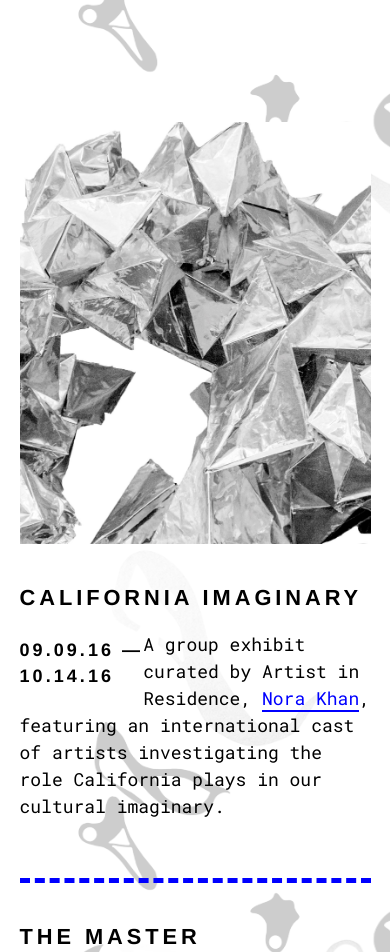
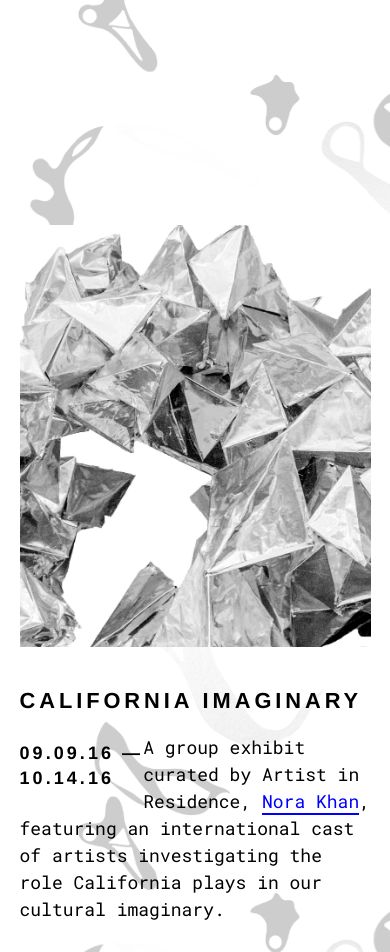
Before and after one commit to annaec/IL, a plain HTML site: page index.html in a window 390 px wide. Shown: the part 2892-3844 px from the top of the page. Drawn offline with nearby package versions, Linux system fonts and the light colour scheme.

Commit message:
event flyer addition:mobile

```diff
--- a/css/style.css
+++ b/css/style.css
@@ -746,7 +746,7 @@ transition: all .05s ease;
 /*******************************************/
 
 
-#eventsEntryMobile {
+.eventsFlyerMobile {
   display:none;
   background-image:url("../images/rin1.jpg");
   background-size:cover;
@@ -754,6 +754,7 @@ transition: all .05s ease;
   height:50vh;
   width:90%;
   margin:0 auto;
+  clear:both;
 }
 
 
@@ -1641,7 +1642,7 @@ svg {
  }
 
 
-#eventsEntryMobile {
+.eventsFlyerMobile {
   display:block;
   margin-bottom:5%;
 }
--- a/index.html
+++ b/index.html
@@ -117,27 +117,30 @@
 	<section id="eventsBody">
 		<a href="index.html"><img class="logoHome" id="eventsLogo" src="images/IL.svg" alt="Industry Lab Logo"></a>
 		<div class="condensedNav clearfix homeCondensedNav"><h5>ME<br>NU</h5></div>
-		<div id="eventsEntryMobile"></div>
+
 		<div id="containerEvents">
-
+			<div class="eventsFlyerMobile"></div>
 			<div class="eventListing clearfix" id="californiaImaginary">
 				<h2><a class="eventTitle firstEvent" href="https://www.facebook.com/events/1781227635491057/" target="_blank">CALIFORNIA IMAGINARY</a></h2>
 				<h3>09.09.16 &mdash; <br> 10.14.16</h3>
 				<p>A group exhibit curated by Artist in Residence, <a id="eventArtist" href="https://noranahidkhan.com/" target="_blank">Nora Khan</a>, featuring an international cast of artists investigating the role California plays in our cultural imaginary.</p>
 			</div>
 
+			<div class="eventsFlyerMobile"></div>
 			<div class="eventListing clearfix" id="master">
 				<h2><a class="eventTitle" href="https://www.facebook.com/events/892558934221213/" target="_blank">THE MASTER</a></h2>
 				<h3>9.08.16 &mdash; <br>7:00 pm</h3>
 				<p>Join us for a screening of The Master, a California coast classic and the third installment of a California Imaginary film series presented by Artist in Residence, <a id="eventArtist" href="https://noranahidkhan.com/" target="_blank">Nora Khan</a>.</p>
 			</div>
 
+			<div class="eventsFlyerMobile"></div>
 			<div class="eventListing clearfix" id="laPlays">
 				<h2><a class="eventTitle" href="https://www.facebook.com/events/134203503686834/" target="_blank">LA PLAYS ITSELF</a></h2>
 				<h3>8.17.16 &mdash; <br>7:30 pm</h3>
 				<p>Join us for Los Angeles Plays Itself, a documentary exploring how LA has been depicted in film and television. Presented by Artist in Residence, <a id="eventArtist" href="https://noranahidkhan.com/" target="_blank">Nora Khan</a>. </p>
 			</div>
 
+			<div class="eventsFlyerMobile"></div>
 			<div class="eventListing clearfix lastEvent" id="functionalForms">
 				<h2><a class="eventTitle" href="https://www.facebook.com/events/167860786946107/" target="_blank">FUNCTIONAL FORMS <br>FOR MODERN LOVERS</a></h2>
 				<h3>5.01.16 &mdash; <br> 5.31.16</h3>
```
